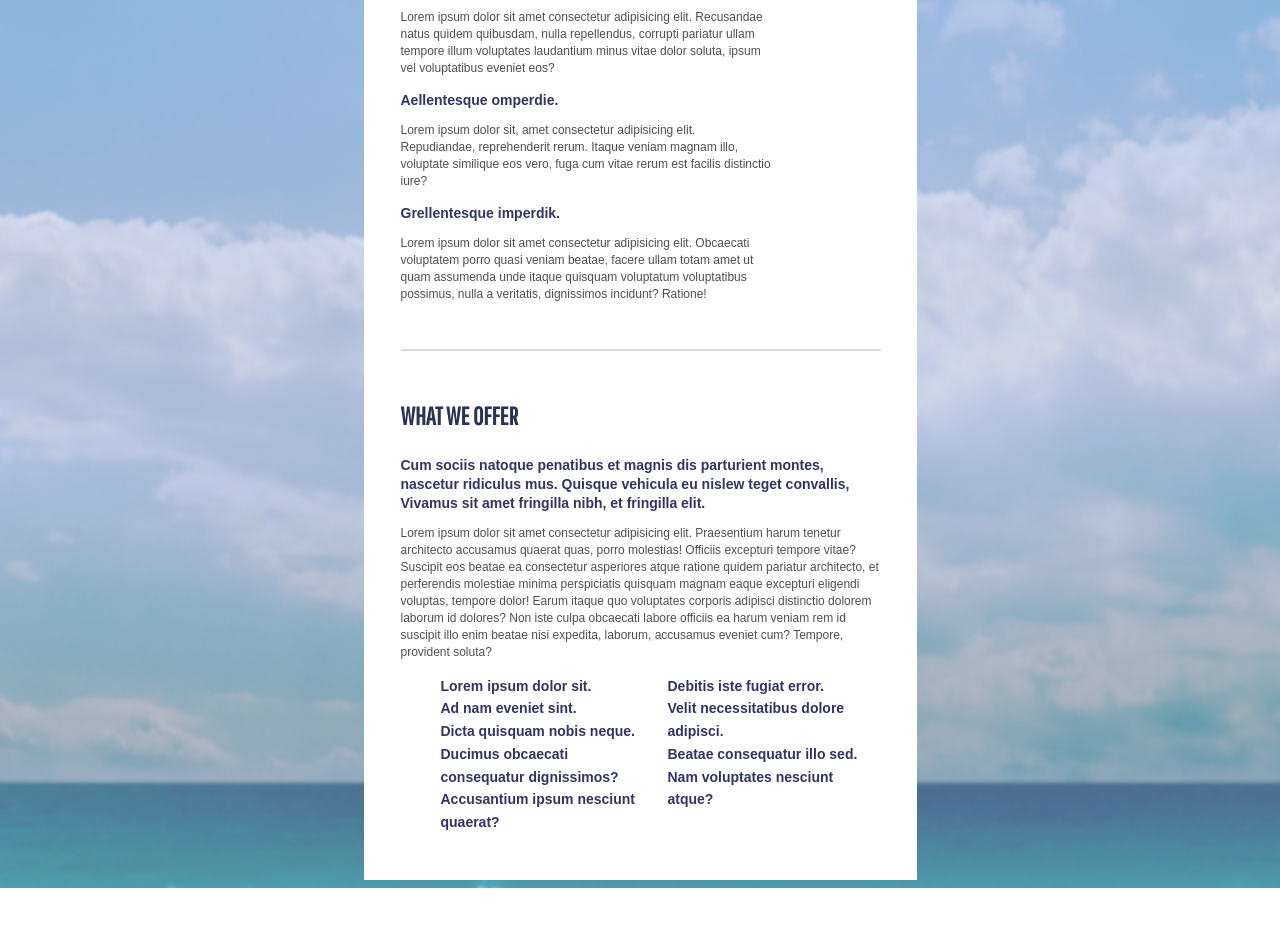
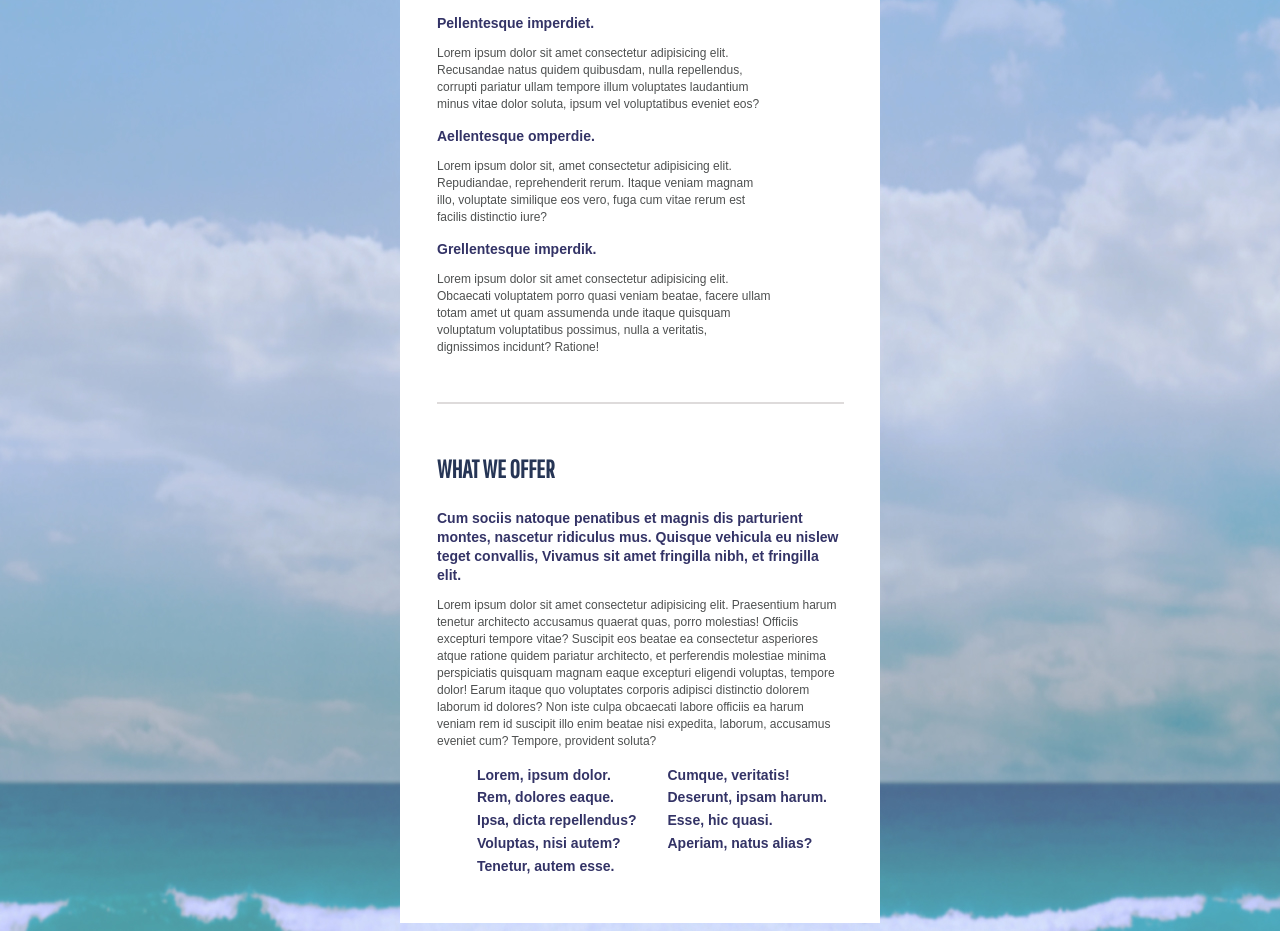
Before and after one commit to ahotna87/HTTP, a plain HTML site: page module-03/index.html in a window 1280 px wide. Shown: the part 583-1514 px from the top of the page. Before the commit the page ends 1471 px from the top, so only its background shows below. Drawn offline with Linux system fonts and the light colour scheme.

Commit message:
Fix box-sizing

```diff
--- a/module-03/css/style.css
+++ b/module-03/css/style.css
@@ -3,6 +3,7 @@ body {
 }
 div {
   background-color: white;
+  box-sizing: border-box;
   width: 480px;
   margin: auto;
   padding: 50px 36px 32px 37px;
@@ -38,7 +39,9 @@ ul {
   column-count: 2;
 }
 .principles {
-  padding-right: 108px;
+  box-sizing: border-box;
+  width: 334.84px;
+  margin-right: 108px;
 }
 h3 {
   margin-bottom: 9px;
@@ -51,7 +54,7 @@ h3 {
   overflow: hidden;
 }
 .crop img {
-  margin: 0px -17px -190px -7px;
+  margin: 0px -17px -188px -7px;
 }
 #caption {
   margin-top: 28px;
--- a/module-03/index.html
+++ b/module-03/index.html
@@ -52,15 +52,15 @@
       dolores? Non iste culpa obcaecati labore officiis ea harum veniam rem id suscipit illo enim beatae nisi expedita,
       laborum, accusamus eveniet cum? Tempore, provident soluta?</p>
     <ul>
-      <li>Lorem ipsum dolor sit.</li>
-      <li>Ad nam eveniet sint.</li>
-      <li>Dicta quisquam nobis neque.</li>
-      <li>Ducimus obcaecati consequatur dignissimos?</li>
-      <li>Accusantium ipsum nesciunt quaerat?</li>
-      <li>Debitis iste fugiat error.</li>
-      <li>Velit necessitatibus dolore adipisci.</li>
-      <li>Beatae consequatur illo sed.</li>
-      <li>Nam voluptates nesciunt atque?</li>
+      <li>Lorem, ipsum dolor.</li>
+      <li>Rem, dolores eaque.</li>
+      <li>Ipsa, dicta repellendus?</li>
+      <li>Voluptas, nisi autem?</li>
+      <li>Tenetur, autem esse.</li>
+      <li>Cumque, veritatis!</li>
+      <li>Deserunt, ipsam harum.</li>
+      <li>Esse, hic quasi.</li>
+      <li>Aperiam, natus alias?</li>
     </ul>
   </div>
 </body>
```
